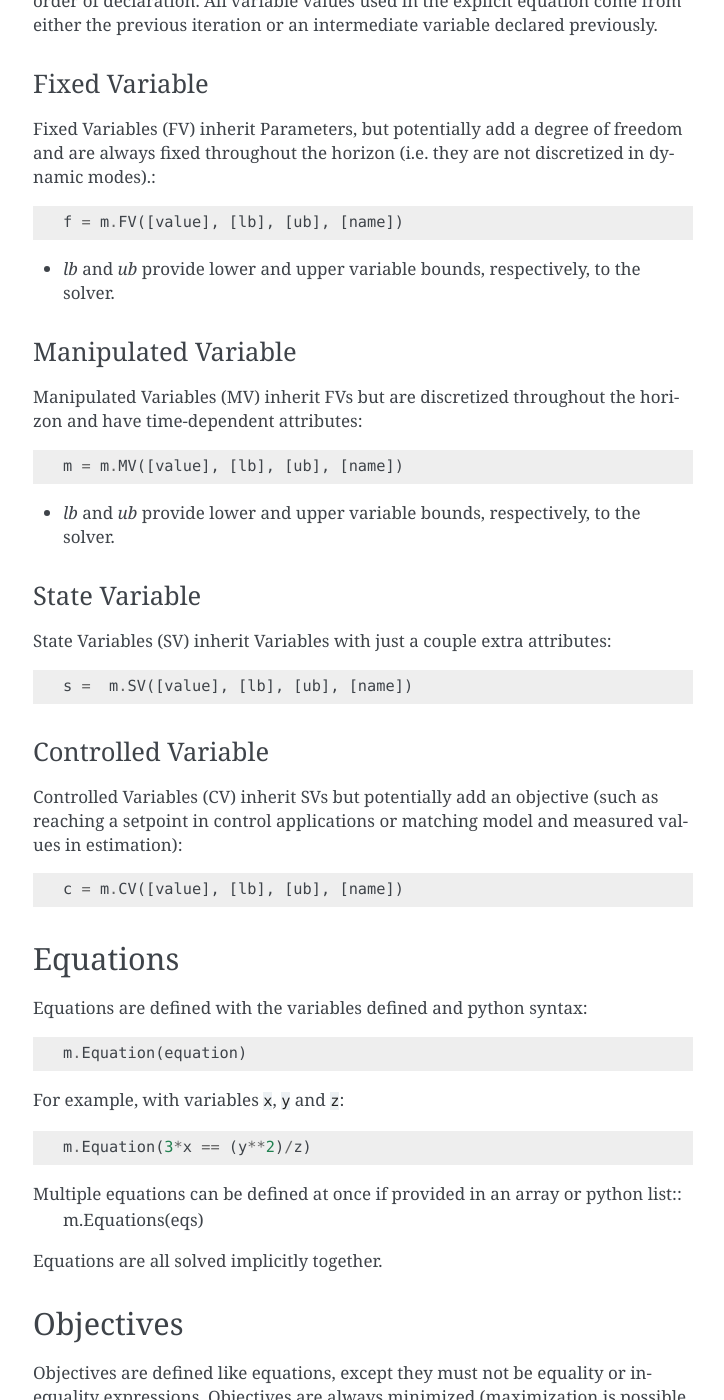
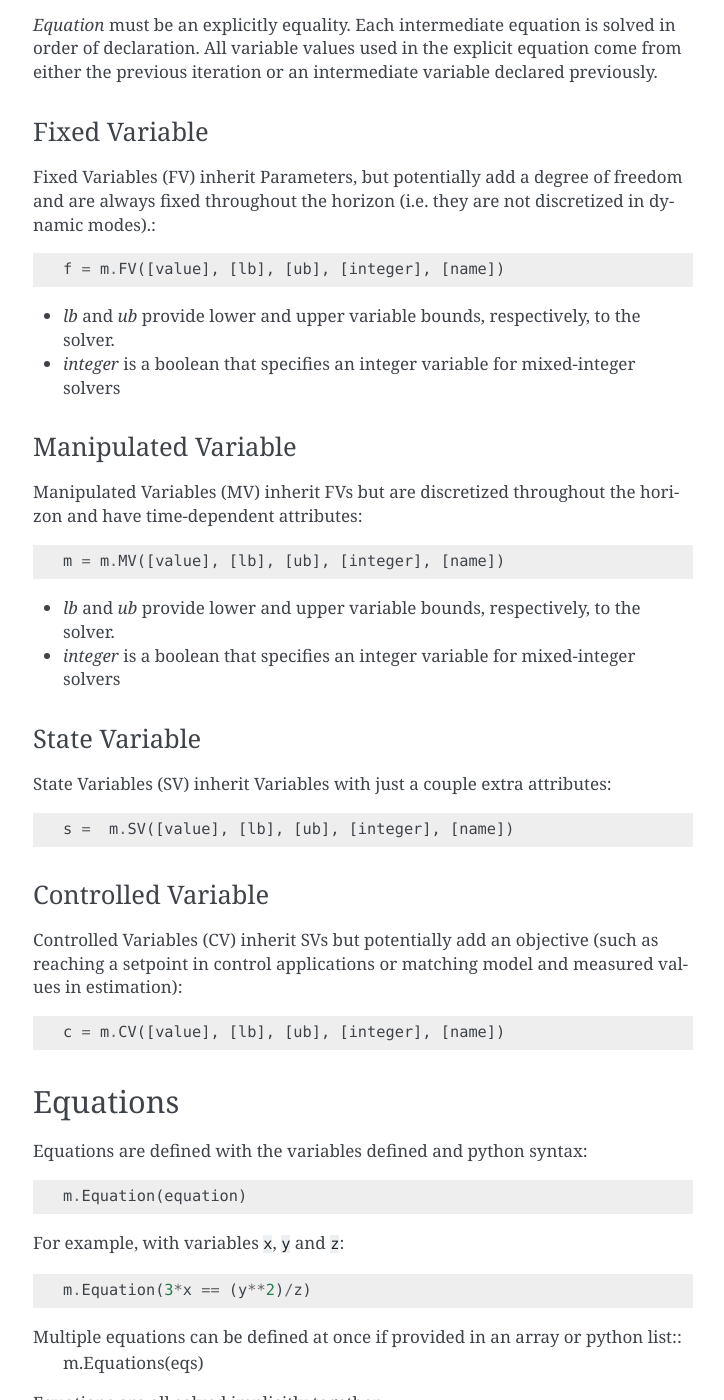
Before and after one commit to BYU-PRISM/GEKKO, a Sphinx documentation site: the page built from docs/quick_start.rst, in a window 1280 px wide and 1400 px high, scrolled down 1890 px. Shown: the whole window, without its empty margins (387-1111 px from the left). Built offline with Sphinx 7.4.7, drawn with Linux system fonts in a browser that asks for light colours; some of the changed text lies outside the part shown.

Commit message:
Add integer argument to variable constructors

```diff
--- a/docs/quick_start.rst
+++ b/docs/quick_start.rst
@@ -71,10 +71,11 @@ Variable
 
 Calculated by solver to meet constraints (Equations)::
 
-	v = m.Var([value], [lb], [ub], [name]):
+	v = m.Var([value], [lb], [ub], [integer], [name]):
 
 
 * `lb` and `ub` provide lower and upper variable bounds, respectively, to the solver.
+* `integer` is a boolean that specifies an integer variable for mixed-integer solvers
 
 
 Intermediates
@@ -100,9 +101,10 @@ Fixed Variable
 Fixed Variables (FV) inherit Parameters, but potentially add a degree of freedom and are always fixed
 throughout the horizon (i.e. they are not discretized in dynamic modes).::
 
-	f = m.FV([value], [lb], [ub], [name])
+	f = m.FV([value], [lb], [ub], [integer], [name])
 
 * `lb` and `ub` provide lower and upper variable bounds, respectively, to the solver.
+* `integer` is a boolean that specifies an integer variable for mixed-integer solvers
 
 
 Manipulated Variable
@@ -110,9 +112,10 @@ Manipulated Variable
 
 Manipulated Variables (MV) inherit FVs but are discretized throughout the horizon and have time-dependent attributes::
 
-	m = m.MV([value], [lb], [ub], [name])
+	m = m.MV([value], [lb], [ub], [integer], [name])
 
 * `lb` and `ub` provide lower and upper variable bounds, respectively, to the solver.
+* `integer` is a boolean that specifies an integer variable for mixed-integer solvers
 
 
 State Variable
@@ -120,7 +123,7 @@ State Variable
 
 State Variables (SV) inherit Variables with just a couple extra attributes::
 
-    s =  m.SV([value], [lb], [ub], [name])
+    s =  m.SV([value], [lb], [ub], [integer], [name])
 
 
 Controlled Variable
@@ -130,7 +133,7 @@ Controlled Variables (CV) inherit SVs but potentially add an objective (such as
 reaching a setpoint in control applications or matching model and measured values
 in estimation)::
 
-    c = m.CV([value], [lb], [ub], [name])
+    c = m.CV([value], [lb], [ub], [integer], [name])
 
 
 
```
